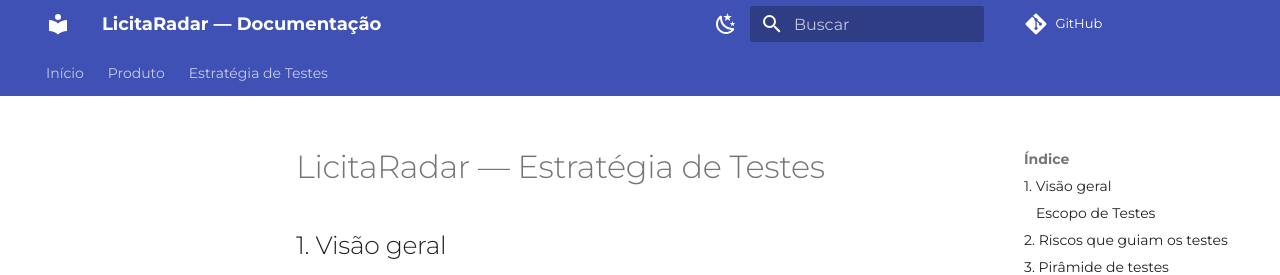
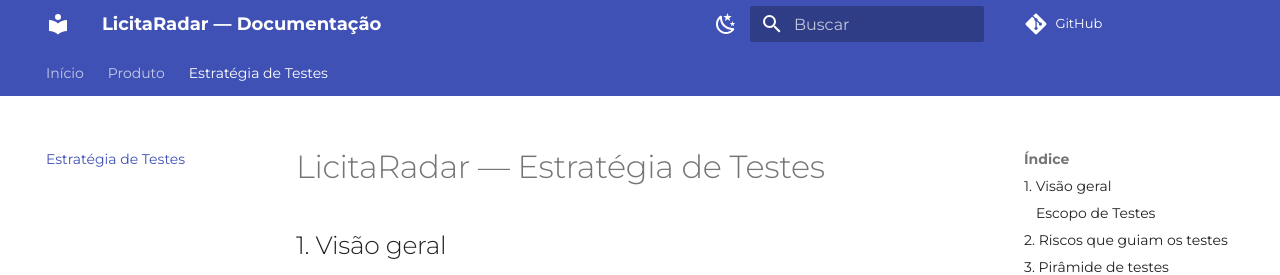
Before and after one commit to LicitaRad4r/documentation, an MkDocs documentation site: the page built from docs/Testes/estrategia_de_testes.md, in a window 1280 px wide. Shown: the top 275 px of the page. Built offline with MkDocs 1.6.1 and Material for MkDocs 9.7.7, drawn with Linux system fonts in a browser that asks for light colours; comment, search, counter and statistics services are not loaded; part of the change alters nothing that is shown.

Commit message:
fix: renomeia ficheiro de testes para remover caracteres especiais

```diff
--- a/mkdocs.yml
+++ b/mkdocs.yml
@@ -31,7 +31,7 @@ nav:
     - Personas: Produto/Negocio/personas.md
     - Filtros: Produto/Negocio/filtros.md
     - Score de Aderência: Produto/Negocio/score.md
-  - Estratégia de Testes: 'Testes/LicitaRadar — Estratégia de Testes.md'
+  - Estratégia de Testes: Testes/estrategia_de_testes.md
 
 markdown_extensions:
   - admonition
```
Also changed, not shown: docs/Testes/estrategia_de_testes.md (renamed from docs/Testes/LicitaRadar — Estratégia de Testes.md).
